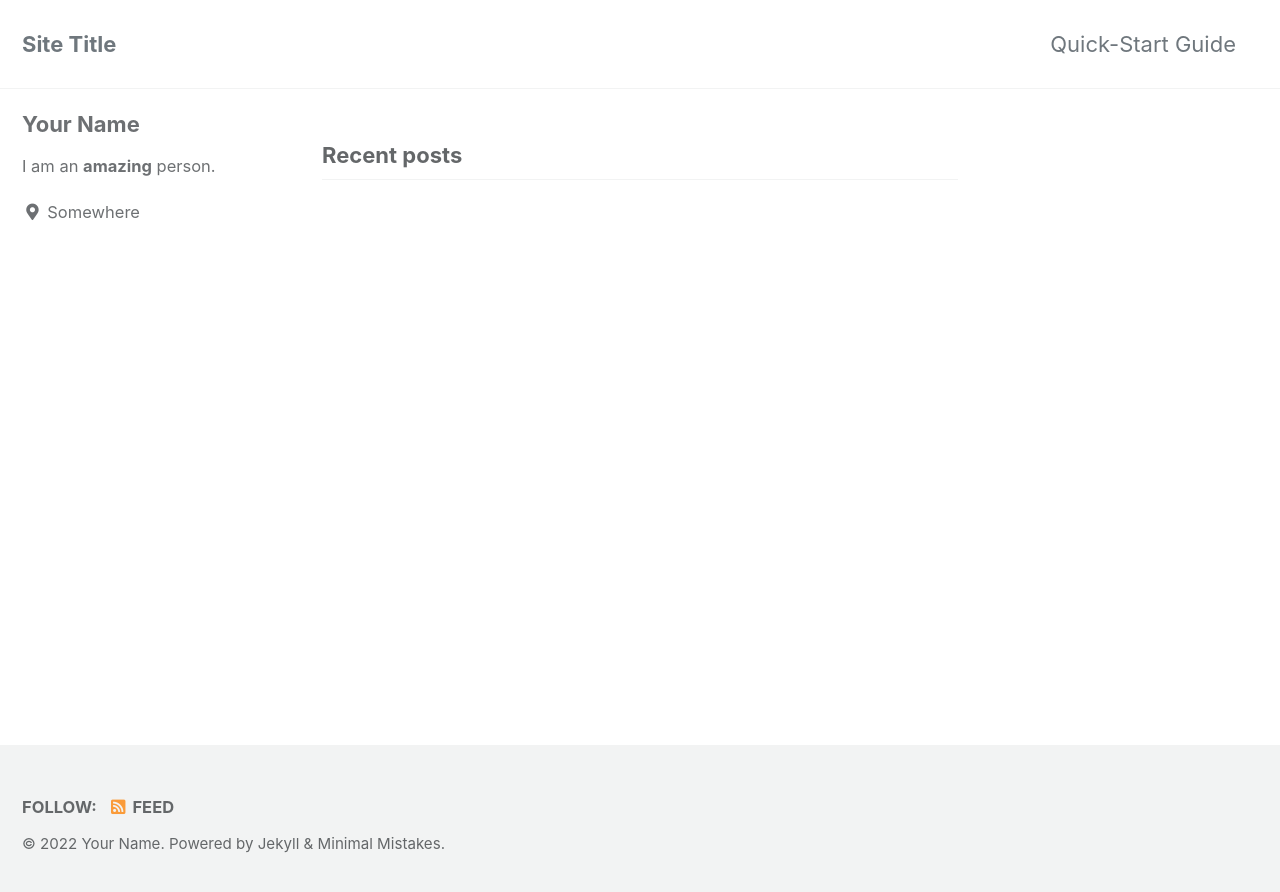
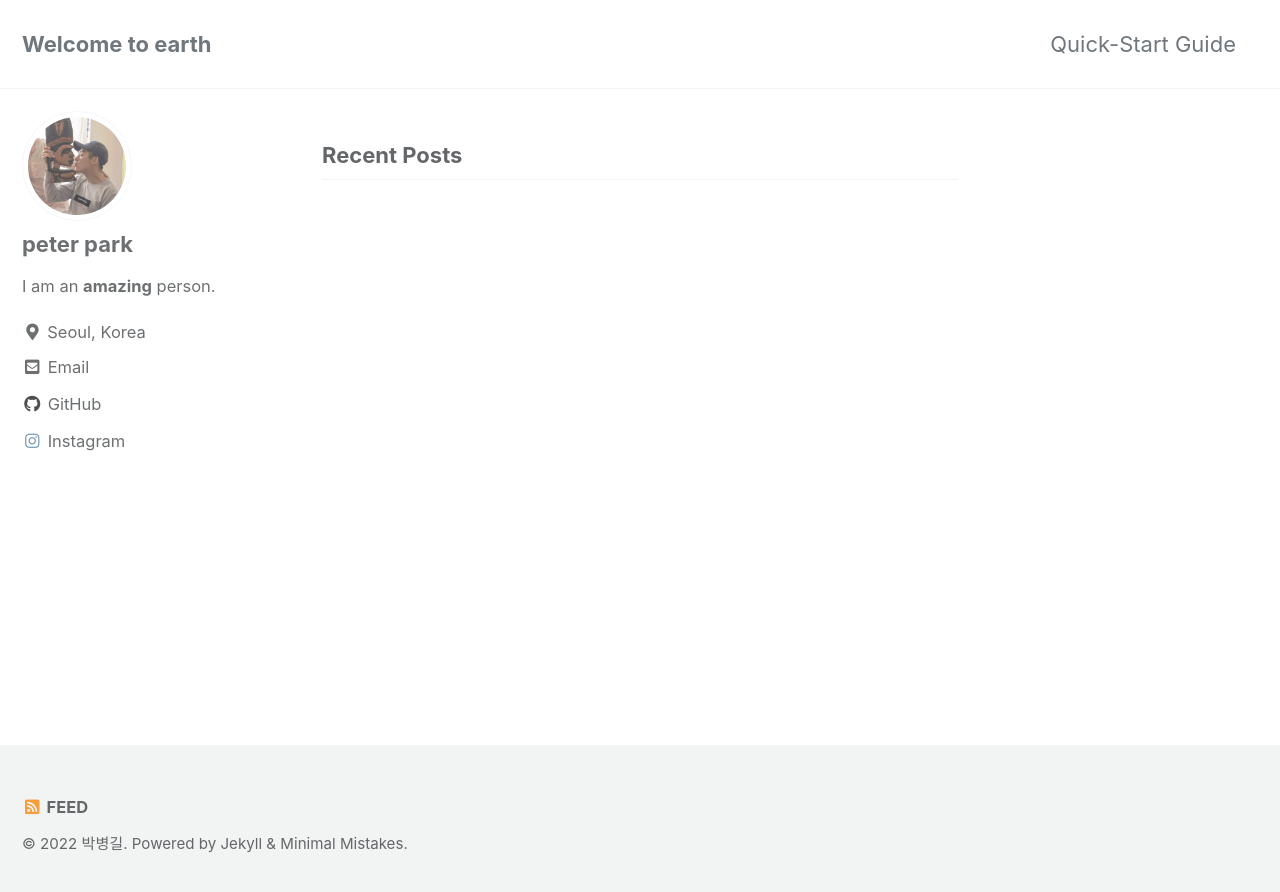
Before and after one commit to bgpark82/bgpark82.github.io.2021, a Jekyll site: the page built from index.html, in a window 1280 px wide. Shown: the top 892 px of the page. Built offline with Jekyll 4.4.1, drawn with Linux system fonts in a browser that asks for light colours; cached includes are drawn as plain includes; the list of posts is cut into pages by our own code.

Commit message:
chore: setup default config with profile

```diff
--- a/_config.yml
+++ b/_config.yml
@@ -15,11 +15,11 @@
 minimal_mistakes_skin    : "default" # "air", "aqua", "contrast", "dark", "dirt", "neon", "mint", "plum", "sunrise"
 
 # Site Settings
-locale                   : "en-US"
-title                    : "Site Title"
+locale                   : "ko_KR"
+title                    : "Welcome to earth"
 title_separator          : "-"
 subtitle                 : # site tagline that appears below site title in masthead
-name                     : "Your Name"
+name                     : "박병길"
 description              : "An amazing website."
 url                      : # the base hostname & protocol for your site e.g. "https://mmistakes.github.io"
 baseurl                  : # the subpath of your site, e.g. "/blog"
@@ -102,15 +102,15 @@ analytics:
 
 # Site Author
 author:
-  name             : "Your Name"
-  avatar           : # path of avatar image, e.g. "/assets/images/bio-photo.jpg"
+  name             : "peter park"
+  avatar           : "/assets/images/peter.jpg"
   bio              : "I am an **amazing** person."
-  location         : "Somewhere"
+  location         : "Seoul, Korea"
   email            :
   links:
     - label: "Email"
       icon: "fas fa-fw fa-envelope-square"
-      # url: "mailto:your.name@email.com"
+      url: "bgpark82@gmail.com"
     - label: "Website"
       icon: "fas fa-fw fa-link"
       # url: "https://your-website.com"
@@ -122,10 +122,10 @@ author:
       # url: "https://facebook.com/"
     - label: "GitHub"
       icon: "fab fa-fw fa-github"
-      # url: "https://github.com/"
+      url: "https://github.com/bgpark82"
     - label: "Instagram"
       icon: "fab fa-fw fa-instagram"
-      # url: "https://instagram.com/"
+      url: "https://instagram.com/peterpark0522"
 
 # Site Footer
 footer:
```
Also changed, not shown: assets/images/peter.jpg (added).
